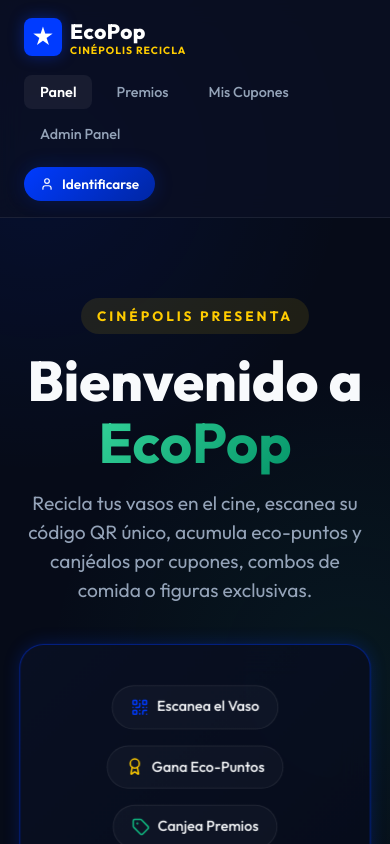
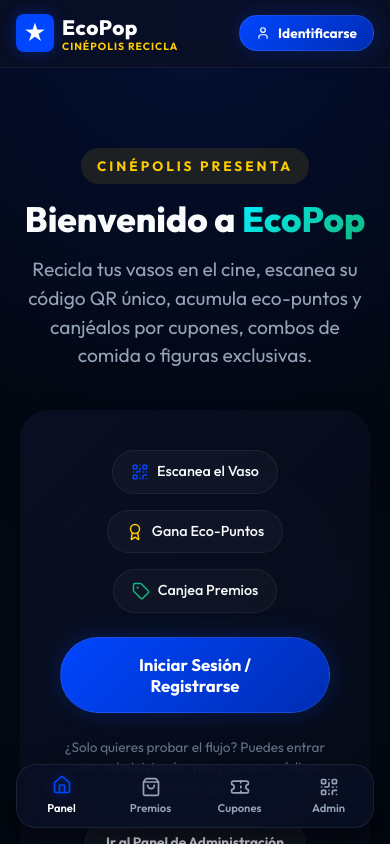
Before and after one commit to luciano-raw/EcoPop, a React (Vite) app: page / in a window 390 px wide. Shown: the top 844 px of the page. Built offline with nearby package versions, Linux system fonts and the light colour scheme; no server answers.

Commit message:
UI: Add mobile bottom navigation, holographic sheen, neon lasers, and cascading bounce success animations

```diff
--- a/src/App.tsx
+++ b/src/App.tsx
@@ -5,7 +5,7 @@
 import { RewardsCatalog } from './views/RewardsCatalog';
 import { MyCoupons } from './views/MyCoupons';
 import { AdminPanel } from './views/AdminPanel';
-import { User, X } from 'lucide-react';
+import { User, X, Home, ShoppingBag, Ticket, QrCode } from 'lucide-react';
 import './App.css';
 
 function App() {
@@ -150,7 +150,7 @@
           </div>
 
           {/* Navigation Links */}
-          <nav style={{ display: 'flex', gap: '8px', flexWrap: 'wrap' }}>
+          <nav className="desktop-only" style={{ display: 'flex', gap: '8px', flexWrap: 'wrap' }}>
             <button
               onClick={() => handleNavigate('dashboard')}
               style={{
@@ -336,6 +336,38 @@
         </div>
       </footer>
 
+      {/* Mobile Floating Tab Bar */}
+      <div className="mobile-tab-bar mobile-only">
+        <button
+          onClick={() => handleNavigate('dashboard')}
+          className={`mobile-tab-btn ${currentPage === 'dashboard' ? 'mobile-tab-btn-active' : ''}`}
+        >
+          <Home size={20} />
+          <span>Panel</span>
+        </button>
+        <button
+          onClick={() => handleNavigate('catalog')}
+          className={`mobile-tab-btn ${currentPage === 'catalog' ? 'mobile-tab-btn-active' : ''}`}
+        >
+          <ShoppingBag size={20} />
+          <span>Premios</span>
+        </button>
+        <button
+          onClick={() => handleNavigate('coupons')}
+          className={`mobile-tab-btn ${currentPage === 'coupons' ? 'mobile-tab-btn-active' : ''}`}
+        >
+          <Ticket size={20} />
+          <span>Cupones</span>
+        </button>
+        <button
+          onClick={() => handleNavigate('admin')}
+          className={`mobile-tab-btn ${currentPage === 'admin' ? 'mobile-tab-btn-active' : ''}`}
+        >
+          <QrCode size={20} />
+          <span>Admin</span>
+        </button>
+      </div>
+
       {/* Login Modal */}
       {showLoginModal && (
         <div style={{
--- a/src/index.css
+++ b/src/index.css
@@ -1,41 +1,43 @@
-@import url('https://fonts.googleapis.com/css2?family=Outfit:wght@300;400;500;600;700;800&display=swap');
+@import url('https://fonts.googleapis.com/css2?family=Outfit:wght@300;400;500;600;700;800;900&display=swap');
 
 :root {
   --font-sans: 'Outfit', -apple-system, BlinkMacSystemFont, 'Segoe UI', Roboto, Helvetica, Arial, sans-serif;
 
   /* Color Palette - Cinépolis & Eco Theme */
-  --bg-main: #060b18;          /* Deep cinematic dark blue */
-  --bg-card: rgba(14, 22, 45, 0.7); /* Translucent dark blue for cards */
-  --bg-input: #0c142b;
-  --color-primary: #003bff;     /* Radiant Cinépolis Blue */
-  --color-primary-hover: #1a56ff;
-  --color-accent: #ffcc00;      /* Star Yellow */
-  --color-eco: #10b981;         /* Emerald Eco Green */
+  --bg-main: #030712;          /* Ultra dark charcoal blue */
+  --bg-card: rgba(15, 23, 42, 0.6); /* Glassmorphic card background */
+  --bg-input: #0b1329;
+
+  --color-primary: #0046ff;     /* Cinematic Neon Blue */
+  --color-primary-hover: #1e60ff;
+  --color-accent: #ffcc00;      /* Cinépolis Golden Star */
+  --color-eco: #10b981;         /* Eco Emerald Green */
   --color-eco-hover: #059669;
-  --color-eco-light: rgba(16, 185, 129, 0.15);
-  --color-danger: #ef4444;      /* Red for errors/invalid QRs */
+  --color-eco-light: rgba(16, 185, 129, 0.1);
+  --color-danger: #f43f5e;      /* Rose pink error */
 
   /* Text colors */
-  --text-primary: #f8fafc;      /* Pure slate-50 */
-  --text-secondary: #94a3b8;    /* Slate-400 */
-  --text-muted: #64748b;        /* Slate-500 */
+  --text-primary: #f8fafc;
+  --text-secondary: #94a3b8;
+  --text-muted: #64748b;
 
   /* Borders and Shadow */
-  --border-light: rgba(255, 255, 255, 0.08);
-  --border-active: rgba(0, 59, 255, 0.5);
-  --border-eco: rgba(16, 185, 129, 0.4);
-  --shadow-lg: 0 10px 30px -10px rgba(0, 0, 0, 0.7);
-  --shadow-glow: 0 0 20px rgba(0, 59, 255, 0.2);
-  --shadow-eco: 0 0 20px rgba(16, 185, 129, 0.25);
+  --border-light: rgba(255, 255, 255, 0.06);
+  --border-glow: rgba(0, 70, 255, 0.3);
+  --border-eco-glow: rgba(16, 185, 129, 0.3);
+
+  --shadow-lg: 0 20px 40px -15px rgba(0, 0, 0, 0.8);
+  --shadow-glow: 0 0 25px rgba(0, 70, 255, 0.25);
+  --shadow-eco: 0 0 25px rgba(16, 185, 129, 0.2);
 
   /* Border Radius */
-  --radius-sm: 8px;
-  --radius-md: 16px;
-  --radius-lg: 24px;
+  --radius-sm: 10px;
+  --radius-md: 18px;
+  --radius-lg: 28px;
   --radius-full: 9999px;
 
   /* Transitions */
-  --transition-smooth: all 0.3s cubic-bezier(0.4, 0, 0.2, 1);
+  --transition-smooth: all 0.3s cubic-bezier(0.25, 0.8, 0.25, 1);
   --transition-bounce: all 0.5s cubic-bezier(0.175, 0.885, 0.32, 1.275);
 }
 
@@ -43,6 +45,7 @@
   box-sizing: border-box;
   margin: 0;
   padding: 0;
+  -webkit-tap-highlight-color: transparent; /* Remove mobile grey selection */
 }
 
 body {
@@ -53,8 +56,8 @@
   overflow-x: hidden;
   line-height: 1.5;
   background-image:
-    radial-gradient(circle at 10% 20%, rgba(0, 59, 255, 0.1) 0%, transparent 40%),
-    radial-gradient(circle at 90% 80%, rgba(16, 185, 129, 0.08) 0%, transparent 40%);
+    radial-gradient(circle at 50% -20%, rgba(0, 70, 255, 0.18) 0%, transparent 60%),
+    radial-gradient(circle at 10% 80%, rgba(16, 185, 129, 0.08) 0%, transparent 50%);
   background-attachment: fixed;
 }
 
@@ -72,13 +75,14 @@
 
 button, input, select {
   font-family: inherit;
+  outline: none;
 }
 
-/* Glassmorphism styling */
+/* Glassmorphism Panel */
 .glass-panel {
   background: var(--bg-card);
-  backdrop-filter: blur(16px);
-  -webkit-backdrop-filter: blur(16px);
+  backdrop-filter: blur(20px);
+  -webkit-backdrop-filter: blur(20px);
   border: 1px solid var(--border-light);
   border-radius: var(--radius-md);
   box-shadow: var(--shadow-lg);
@@ -87,18 +91,19 @@
 }
 
 .glass-panel:hover {
-  border-color: rgba(255, 255, 255, 0.12);
+  border-color: rgba(255, 255, 255, 0.1);
+  transform: translateY(-2px);
 }
 
-/* Button variants */
+/* Premium Buttons */
 .btn {
   display: inline-flex;
   align-items: center;
   justify-content: center;
   gap: 8px;
-  padding: 12px 24px;
+  padding: 14px 28px;
   border-radius: var(--radius-full);
-  font-weight: 600;
+  font-weight: 700;
   font-size: 0.95rem;
   cursor: pointer;
   transition: var(--transition-bounce);
@@ -106,106 +111,303 @@
   text-align: center;
 }
 
+.btn:active {
+  transform: scale(0.95);
+}
+
 .btn-primary {
-  background: linear-gradient(135deg, var(--color-primary), #0026a3);
+  background: linear-gradient(135deg, var(--color-primary), #002db3);
   color: #fff;
   box-shadow: var(--shadow-glow);
+  border: 1px solid rgba(255, 255, 255, 0.1);
 }
 
 .btn-primary:hover {
   transform: translateY(-2px);
-  box-shadow: 0 0 25px rgba(0, 59, 255, 0.4);
+  box-shadow: 0 0 30px rgba(0, 70, 255, 0.45);
 }
 
 .btn-eco {
   background: linear-gradient(135deg, var(--color-eco), var(--color-eco-hover));
   color: #fff;
   box-shadow: var(--shadow-eco);
+  border: 1px solid rgba(255, 255, 255, 0.05);
 }
 
 .btn-eco:hover {
   transform: translateY(-2px);
-  box-shadow: 0 0 25px rgba(16, 185, 129, 0.4);
+  box-shadow: 0 0 30px rgba(16, 185, 129, 0.45);
 }
 
 .btn-secondary {
-  background: rgba(255, 255, 255, 0.08);
+  background: rgba(255, 255, 255, 0.05);
   color: var(--text-primary);
   border: 1px solid var(--border-light);
 }
 
 .btn-secondary:hover {
-  background: rgba(255, 255, 255, 0.15);
+  background: rgba(255, 255, 255, 0.1);
   transform: translateY(-2px);
 }
 
 .btn-disabled {
-  background: rgba(255, 255, 255, 0.05);
+  background: rgba(255, 255, 255, 0.03);
   color: var(--text-muted);
   cursor: not-allowed;
   border: 1px solid transparent;
 }
 
-/* Typography styles */
+/* Typography Helpers */
 .text-gradient-eco {
-  background: linear-gradient(135deg, #34d399, #059669);
+  background: linear-gradient(135deg, #00f2fe, var(--color-eco));
   -webkit-background-clip: text;
   -webkit-text-fill-color: transparent;
-  font-weight: 700;
+  font-weight: 800;
 }
 
 .text-gradient-cine {
   background: linear-gradient(135deg, #38bdf8, var(--color-primary));
   -webkit-background-clip: text;
   -webkit-text-fill-color: transparent;
-  font-weight: 700;
+  font-weight: 800;
 }
 
-/* Custom Scrollbar */
-::-webkit-scrollbar {
-  width: 8px;
-}
+/* Keyframe Animations */
 
-::-webkit-scrollbar-track {
-  background: var(--bg-main);
-}
-
-::-webkit-scrollbar-thumb {
-  background: rgba(255, 255, 255, 0.1);
-  border-radius: var(--radius-full);
-}
-
-::-webkit-scrollbar-thumb:hover {
-  background: rgba(255, 255, 255, 0.2);
-}
-
-/* Simple keyframe animations */
-@keyframes pulseGlow {
+/* Laser scanner beam animation */
+@keyframes scanBeam {
   0%, 100% {
-    transform: scale(1);
-    box-shadow: 0 0 15px rgba(0, 59, 255, 0.2);
+    top: 5%;
+    opacity: 0.2;
+    transform: scaleY(0.5);
   }
   50% {
-    transform: scale(1.03);
-    box-shadow: 0 0 30px rgba(0, 59, 255, 0.4);
+    top: 95%;
+    opacity: 1;
+    transform: scaleY(1.5);
+    box-shadow: 0 0 20px 4px var(--color-eco);
   }
 }
 
-@keyframes pulseEcoGlow {
-  0%, 100% {
-    transform: scale(1);
-    box-shadow: 0 0 15px rgba(16, 185, 129, 0.2);
+/* Pulse indicator animation for scanner */
+@keyframes pulseRing {
+  0% {
+    transform: scale(0.95);
+    box-shadow: 0 0 0 0 rgba(0, 70, 255, 0.3);
   }
-  50% {
-    transform: scale(1.03);
-    box-shadow: 0 0 30px rgba(16, 185, 129, 0.45);
+  70% {
+    transform: scale(1.05);
+    box-shadow: 0 0 0 15px rgba(0, 70, 255, 0);
+  }
+  100% {
+    transform: scale(0.95);
+    box-shadow: 0 0 0 0 rgba(0, 70, 255, 0);
   }
 }
 
-.pulse-glow {
-  animation: pulseGlow 3s infinite ease-in-out;
+/* Card holographic shimmer effect */
+@keyframes cardShimmer {
+  0% {
+    background-position: -200% 0%;
+  }
+  100% {
+    background-position: 200% 0%;
+  }
 }
 
-.pulse-eco-glow {
-  animation: pulseEcoGlow 3s infinite ease-in-out;
+/* Bounce in success badges */
+@keyframes bounceIn {
+  0% {
+    opacity: 0;
+    transform: scale(0.3);
+  }
+  50% {
+    opacity: 0.9;
+    transform: scale(1.1);
+  }
+  80% {
+    transform: scale(0.95);
+  }
+  100% {
+    opacity: 1;
+    transform: scale(1);
+  }
 }
+
+/* Slide up animations for mobile views */
+@keyframes slideUp {
+  0% {
+    opacity: 0;
+    transform: translateY(30px);
+  }
+  100% {
+    opacity: 1;
+    transform: translateY(0);
+  }
+}
+
+/* CSS Animation Classes */
+.animate-bounce-in {
+  animation: bounceIn 0.8s cubic-bezier(0.215, 0.610, 0.355, 1) forwards;
+}
+
+.animate-slide-up {
+  animation: slideUp 0.6s cubic-bezier(0.25, 0.8, 0.25, 1) forwards;
+}
+
+/* Animated scanner circle */
+.scanner-frame {
+  position: relative;
+  width: 140px;
+  height: 140px;
+  border-radius: 50%;
+  border: 3px solid rgba(0, 70, 255, 0.3);
+  display: flex;
+  align-items: center;
+  justify-content: center;
+  animation: pulseRing 2.5s infinite ease-in-out;
+  background: rgba(0, 70, 255, 0.05);
+  margin-bottom: 20px;
+}
+
+.scanner-laser {
+  position: absolute;
+  width: 90%;
+  height: 4px;
+  background-color: var(--color-eco);
+  left: 5%;
+  border-radius: var(--radius-full);
+  box-shadow: 0 0 12px var(--color-eco);
+  animation: scanBeam 2s infinite ease-in-out;
+}
+
+/* Holographic Club Card style */
+.hologram-card {
+  background: linear-gradient(135deg, #09173d 0%, #001a4e 40%, #050b1f 100%) !important;
+  background-size: 200% 200%;
+  position: relative;
+  overflow: hidden;
+}
+
+.hologram-card::after {
+  content: '';
+  position: absolute;
+  top: 0; right: 0; bottom: 0; left: 0;
+  background: linear-gradient(
+    105deg,
+    rgba(255, 255, 255, 0) 30%,
+    rgba(255, 255, 255, 0.12) 40%,
+    rgba(255, 255, 255, 0.2) 50%,
+    rgba(255, 255, 255, 0.12) 60%,
+    rgba(255, 255, 255, 0) 70%
+  );
+  background-size: 200% 100%;
+  animation: cardShimmer 6s infinite linear;
+  pointer-events: none;
+  mix-blend-mode: overlay;
+}
+
+.mobile-only {
+  display: none !important;
+}
+
+.desktop-only {
+  display: flex !important;
+}
+
+/* Mobile Friendly Styles */
+@media (max-width: 600px) {
+  .mobile-only {
+    display: flex !important;
+  }
+
+  .desktop-only {
+    display: none !important;
+  }
+
+  body {
+    padding-bottom: 84px; /* Space for bottom nav on mobile */
+    background-image:
+      radial-gradient(circle at 50% 0%, rgba(0, 70, 255, 0.15) 0%, transparent 50%),
+      radial-gradient(circle at 50% 80%, rgba(16, 185, 129, 0.05) 0%, transparent 40%);
+  }
+
+  /* Compact padding for mobile panels */
+  .glass-panel {
+    padding: 18px;
+    border-radius: var(--radius-md);
+  }
+
+  .btn {
+    padding: 12px 20px;
+    font-size: 0.9rem;
+  }
+
+  /* Header adjustments for mobile */
+  header {
+    padding: 12px 16px !important;
+  }
+
+  /* Mobile floating tab bar */
+  .mobile-tab-bar {
+    position: fixed;
+    bottom: 16px;
+    left: 16px;
+    right: 16px;
+    height: 64px;
+    background: rgba(10, 16, 36, 0.85);
+    backdrop-filter: blur(25px);
+    -webkit-backdrop-filter: blur(25px);
+    border: 1px solid rgba(255, 255, 255, 0.08);
+    border-radius: 20px;
+    display: flex;
+    justify-content: space-around;
+    align-items: center;
+    z-index: 999;
+    box-shadow: 0 15px 35px rgba(0, 0, 0, 0.6);
+  }
+
+  .mobile-tab-btn {
+    display: flex;
+    flex-direction: column;
+    align-items: center;
+    justify-content: center;
+    gap: 4px;
+    background: none;
+    border: none;
+    color: var(--text-secondary);
+    cursor: pointer;
+    font-size: 0.7rem;
+    font-weight: 600;
+    transition: var(--transition-smooth);
+    width: 20%;
+    height: 100%;
+  }
+
+  .mobile-tab-btn-active {
+    color: #fff;
+  }
+
+  .mobile-tab-btn-active svg {
+    color: var(--color-primary);
+    transform: translateY(-2px);
+    filter: drop-shadow(0 0 6px rgba(0, 70, 255, 0.5));
+  }
+
+  .mobile-tab-btn-eco svg {
+    color: var(--color-eco) !important;
+    filter: drop-shadow(0 0 6px rgba(16, 185, 129, 0.5)) !important;
+  }
+
+  .mobile-tab-btn svg {
+    transition: var(--transition-bounce);
+  }
+
+  h1 {
+    font-size: 2.2rem !important;
+  }
+
+  h2 {
+    font-size: 1.6rem !important;
+  }
+}
--- a/src/views/Dashboard.tsx
+++ b/src/views/Dashboard.tsx
@@ -94,7 +94,7 @@
   const progressPercent = Math.min((user.points / nextRewardCost) * 100, 100);
 
   return (
-    <div style={{
+    <div className="animate-slide-up" style={{
       maxWidth: '1000px',
       width: '100%',
       margin: '40px auto',
@@ -135,8 +135,7 @@
         }
       } as any}>
         {/* Cinépolis Club EcoPop Card */}
-        <div className="glass-panel" style={{
-          background: 'linear-gradient(135deg, #09173d 0%, #001a4e 50%, #04091a 100%)',
+        <div className="glass-panel hologram-card" style={{
           border: '1px solid var(--border-active)',
           borderRadius: '20px',
           padding: '28px',
```
Also changed, not shown: src/views/QrScanSimulator.tsx (+8 -32 lines).
